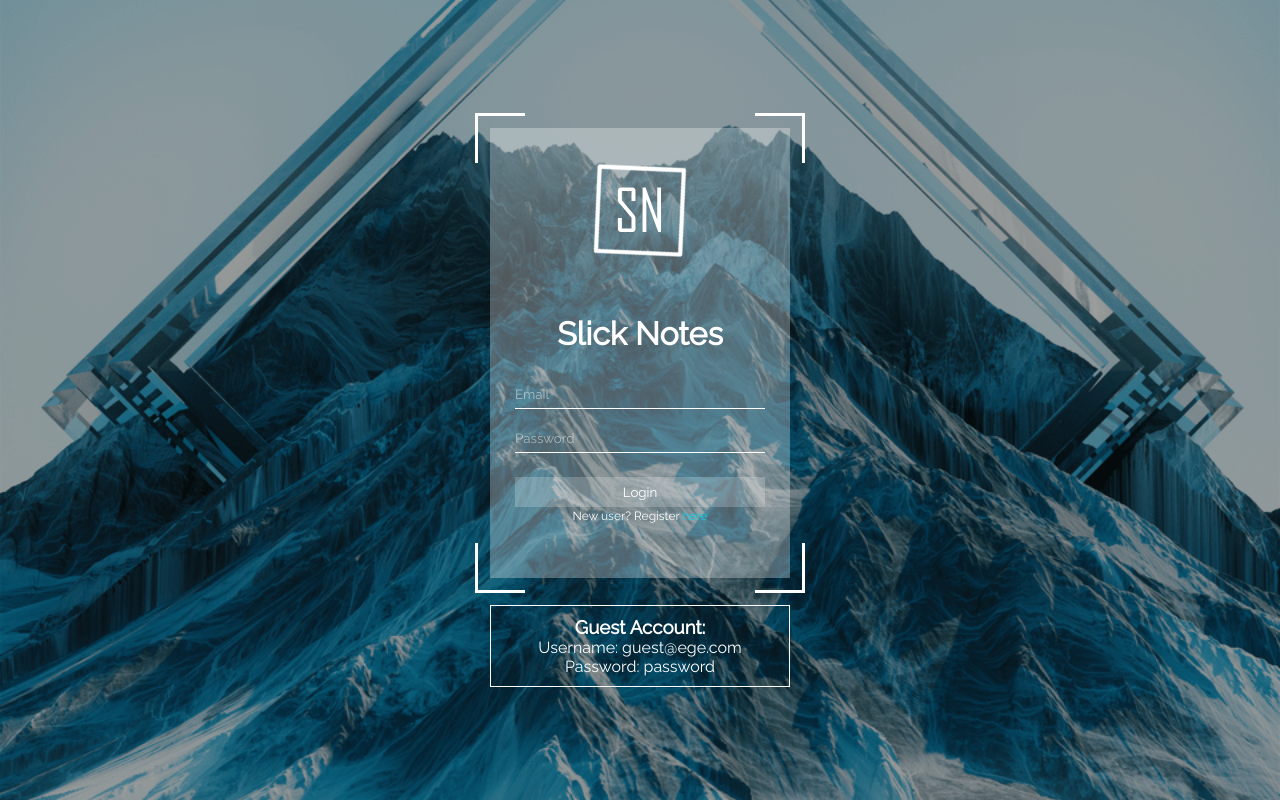
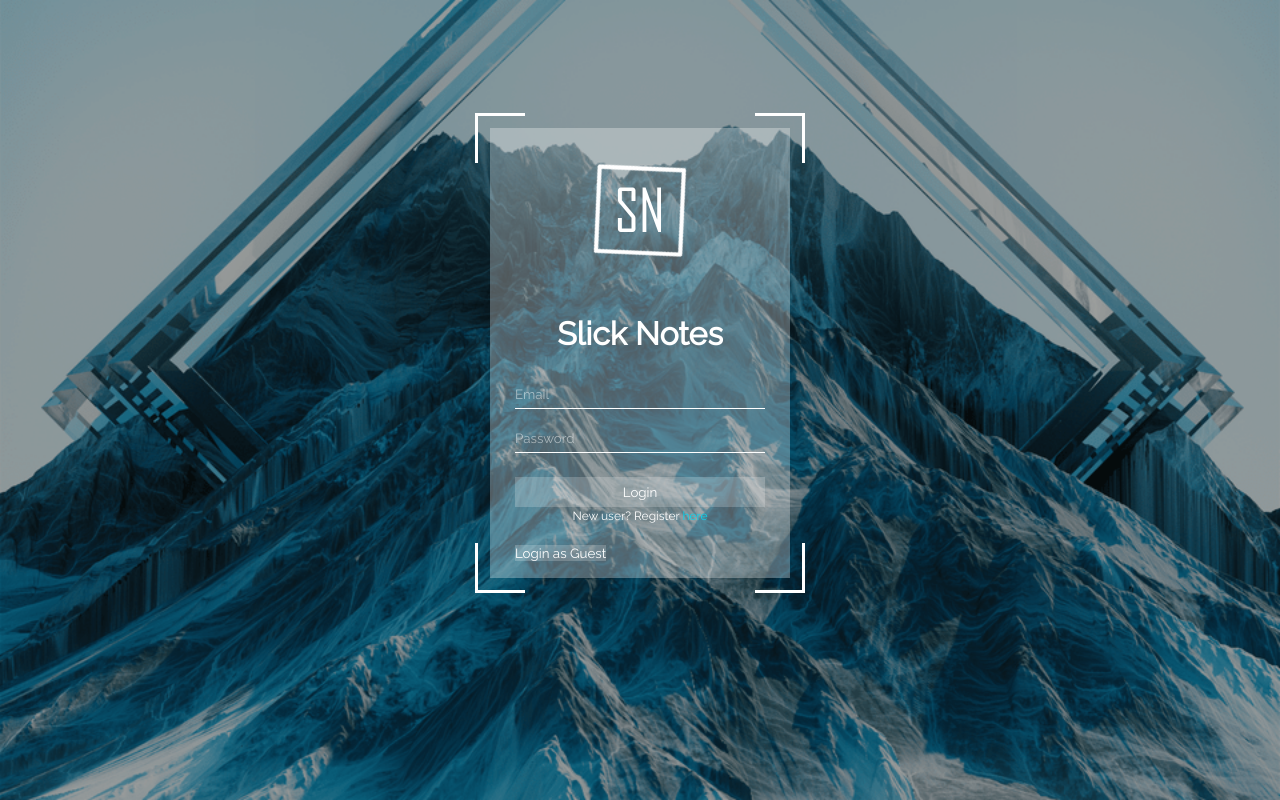
Before and after one commit to alexege/noteApp, a Django app: page / in a window 1280 px wide. Run offline with Django 3.2, Linux system fonts and the light colour scheme; parts of the project's set-up code (start-up, migrations or seed data) failed here and were passed over; some libraries are stand-ins or nearby versions.

Commit message:
Fixed Note update and guest login

```diff
--- a/apps/login_app/templates/login_app/login.html
+++ b/apps/login_app/templates/login_app/login.html
@@ -71,7 +71,13 @@
                 </td>
             </tr>
             <tr class="new_user">
+
                 <td colspan=2>New user? <a href="registration">Register <span class="link">here</span></a></td>
+            </tr>
+            <tr>
+                <td>
+                    <a href="/login/guest"><button type="button">Login as Guest</button></a>
+                </td>
             </tr>
         </table>
     </form>
@@ -80,13 +86,13 @@
     <div class="corner corner-bottom-left"></div>
     <div class="corner corner-bottom-right"></div>
 
-    <div class="guest_login">
+    <!-- <div class="guest_login">
         <h3>Guest Account:</h3>
         <ul style="list-style: none;">
             <li>Username: guest@ege.com</li>
             <li>Password: password</li>
         </ul>
-    </div>
+    </div> -->
 </div>
 </body>
 </html>
--- a/apps/login_app/urls.py
+++ b/apps/login_app/urls.py
@@ -5,6 +5,7 @@ urlpatterns = [
     url(r'^registration$', views.register_page),
     url(r'^register$', views.register),
     url(r'^login$', views.login),
+    url(r'^login/guest$', views.login_as_guest),
     url(r'^dashboard$', views.dashboard),
     url(r'^logout$', views.logout),
 ]
--- a/apps/login_app/views.py
+++ b/apps/login_app/views.py
@@ -68,6 +68,18 @@ def login(request):
             return redirect('/')
     return redirect('/dashboard')
 
+def login_as_guest(request):
+    found_guest = User.objects.filter(first_name="Guest")
+    if(len(found_guest) > 0):
+        print("Guest account found.")
+        request.session['active_user'] = found_guest[0].id
+    else:
+        print("New Guest account created.")
+        new_user = User.objects.create(first_name='Guest', last_name='User', email='GuestUser@Ege.com', password='password')
+        request.session['active_user'] = new_user.id
+
+    return redirect('/dashboard')
+
 def dashboard(request):
 
     #If an attempt is made to get to dashboard without logging in, redirect to landing page.
--- a/apps/note_app/views.py
+++ b/apps/note_app/views.py
@@ -287,7 +287,7 @@ def edit_note(request, note_id):
     note_to_edit.title = request.POST['title']
     note_to_edit.category = Category.objects.get(name=request.POST['category'])
     note_to_edit.content = request.POST['content']
-    note_to_edit.privacy = request.POST['privacy']
+    # note_to_edit.privacy = request.POST['privacy']
     note_to_edit.save()
 
     if 'active_user' not in request.session:
```
Also changed, not shown: db.sqlite3.
